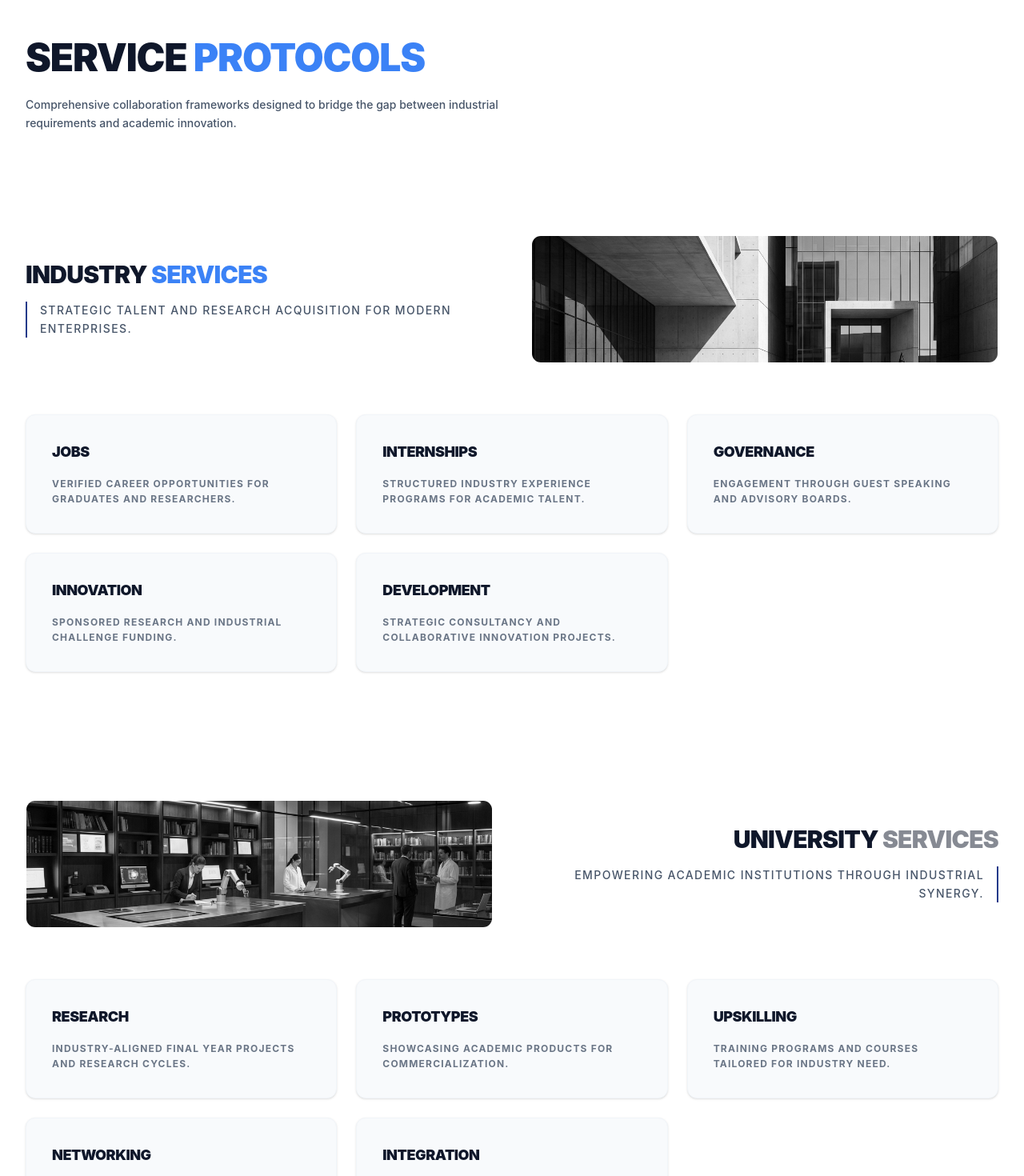
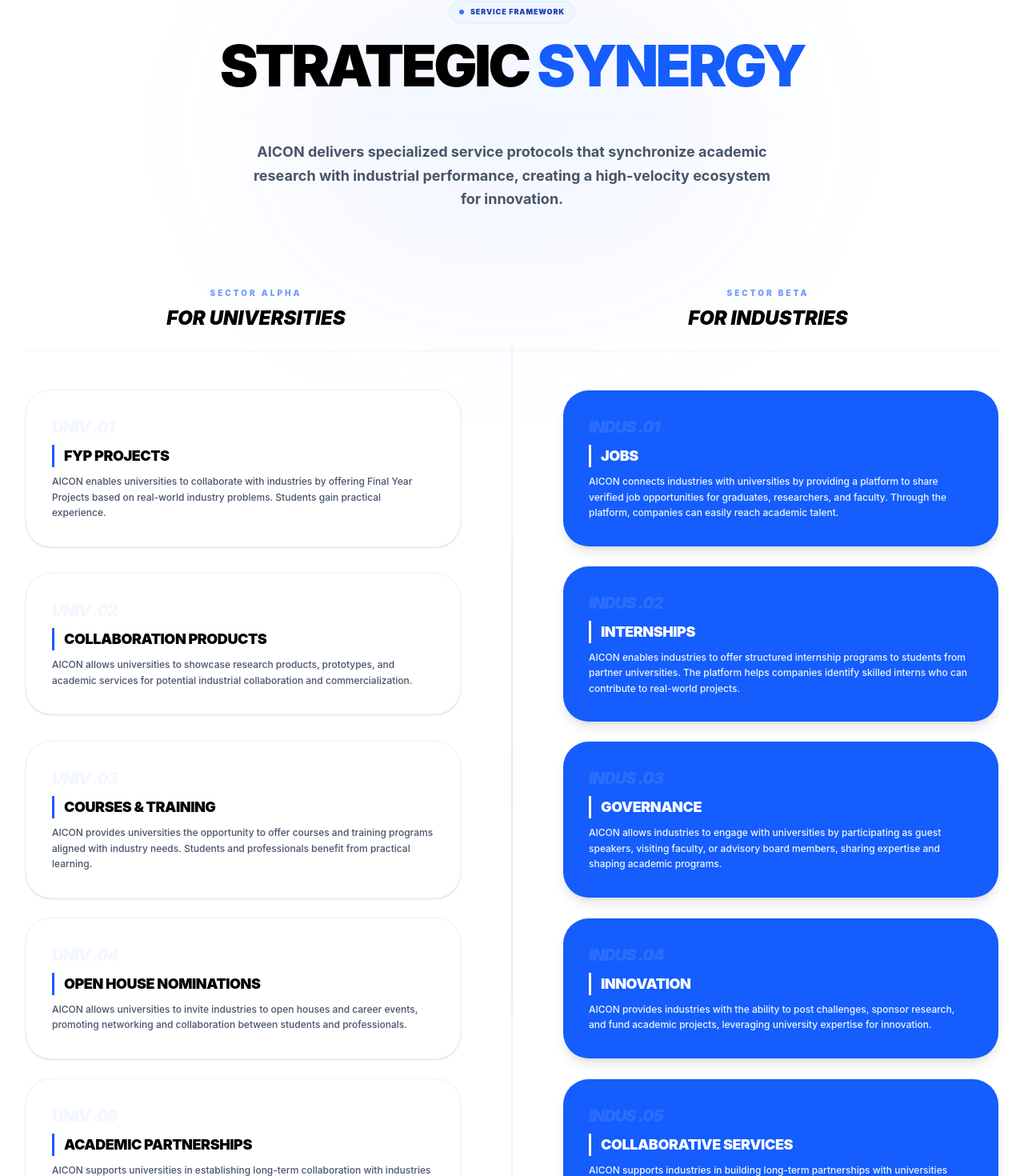
Before and after one commit to JunaidKhanNiazii/BBABachMate2, a React (Vite) app in the folder frontend/: page /services in a window 1280 px wide. Shown: the part 80-1550 px from the top of the page at 80% size. Built offline with nearby package versions, Linux system fonts and the light colour scheme; no server answers.

Commit message:
up do date code

```diff
--- a/frontend/src/pages/Contact.jsx
+++ b/frontend/src/pages/Contact.jsx
@@ -44,7 +44,7 @@
 
         <div className="grid grid-cols-1 lg:grid-cols-3 gap-12">
           <div className="lg:col-span-2">
-            <div className="bg-[var(--bg-secondary)] p-8 md:p-12 rounded-2xl border border-[var(--bg-tertiary)] shadow-xl">
+            <div className="bg-[var(--bg-secondary)] p-8 md:p-12 rounded-2xl  shadow-[0_15px_20px_rgba(59,130,246,0.6)] ">
               <form onSubmit={handleSubmit} className="grid grid-cols-1 md:grid-cols-2 gap-6">
                 {status.message && (
                   <div className={`md:col-span-2 p-4 rounded-xl text-xs font-bold uppercase tracking-widest ${status.type === 'success' ? 'bg-green-500/10 text-green-500 border border-green-500/20' : 'bg-red-500/10 text-red-500 border border-red-500/20'}`}>
--- a/frontend/src/pages/OurServices.jsx
+++ b/frontend/src/pages/OurServices.jsx
@@ -1,86 +1,145 @@
-import React from 'react';
+import React, { useEffect, useRef, useState } from 'react';
 
 function OurServices() {
+  const [visibleItems, setVisibleItems] = useState(new Set());
+  const itemRefs = useRef([]);
+
+  useEffect(() => {
+    const observer = new IntersectionObserver(
+      (entries) => {
+        entries.forEach((entry) => {
+          if (entry.isIntersecting) {
+            const index = entry.target.getAttribute('data-index');
+            setVisibleItems((prev) => new Set([...prev, parseInt(index)]));
+          }
+        });
+      },
+      { threshold: 0.1 }
+    );
+
+    itemRefs.current.forEach((ref) => {
+      if (ref) observer.observe(ref);
+    });
+
+    return () => observer.disconnect();
+  }, []);
+
   const industryServices = [
-    { title: "Jobs", description: "Verified career opportunities for graduates and researchers." },
-    { title: "Internships", description: "Structured industry experience programs for academic talent." },
-    { title: "Governance", description: "Engagement through guest speaking and advisory boards." },
-    { title: "Innovation", description: "Sponsored research and industrial challenge funding." },
-    { title: "Development", description: "Strategic consultancy and collaborative innovation projects." }
+    {
+      title: "Jobs",
+      description: "AICON connects industries with universities by providing a platform to share verified job opportunities for graduates, researchers, and faculty. Through the platform, companies can easily reach academic talent."
+    },
+    {
+      title: "Internships",
+      description: "AICON enables industries to offer structured internship programs to students from partner universities. The platform helps companies identify skilled interns who can contribute to real-world projects."
+    },
+    {
+      title: "Governance",
+      description: "AICON allows industries to engage with universities by participating as guest speakers, visiting faculty, or advisory board members, sharing expertise and shaping academic programs."
+    },
+    {
+      title: "Innovation",
+      description: "AICON provides industries with the ability to post challenges, sponsor research, and fund academic projects, leveraging university expertise for innovation."
+    },
+    {
+      title: "Collaborative Services",
+      description: "AICON supports industries in building long-term partnerships with universities through joint research, consultancy, and innovation projects for business growth."
+    }
   ];
 
   const universityServices = [
-    { title: "Research", description: "Industry-aligned Final Year Projects and research cycles." },
-    { title: "Prototypes", description: "Showcasing academic products for commercialization." },
-    { title: "Upskilling", description: "Training programs and courses tailored for industry need." },
-    { title: "Networking", description: "Open House nominations and career development events." },
-    { title: "Integration", description: "Long-term synergy through joint academic-industrial ventures." }
+    {
+      title: "FYP Projects",
+      description: "AICON enables universities to collaborate with industries by offering Final Year Projects based on real-world industry problems. Students gain practical experience."
+    },
+    {
+      title: "Collaboration Products",
+      description: "AICON allows universities to showcase research products, prototypes, and academic services for potential industrial collaboration and commercialization."
+    },
+    {
+      title: "Courses & Training",
+      description: "AICON provides universities the opportunity to offer courses and training programs aligned with industry needs. Students and professionals benefit from practical learning."
+    },
+    {
+      title: "Open House Nominations",
+      description: "AICON allows universities to invite industries to open houses and career events, promoting networking and collaboration between students and professionals."
+    },
+    {
+      title: "Academic Partnerships",
+      description: "AICON supports universities in establishing long-term collaboration with industries through joint research, consultancy, and innovation projects."
+    }
   ];
 
   return (
-    <div className="min-h-screen bg-[var(--bg-primary)]">
-      <div className="max-w-7xl mx-auto py-32 px-6 lg:px-8">
-        <div className="max-w-3xl mb-32">
-          <h1 className="text-4xl md:text-5xl font-black text-[var(--text-primary)] mb-6 tracking-tight uppercase">
-            SERVICE <span className="text-[var(--accent-secondary)]">PROTOCOLS</span>
+    <div className="min-h-screen bg-[var(--bg-primary)] text-[var(--text-primary)] selection:bg-blue-500/30 overflow-x-hidden pt-20 pb-32">
+      {/* Background Subtle Accents */}
+      <div className="absolute top-10 left-1/2 -translate-x-1/2 w-[600px] h-[400px] bg-blue-600/5 blur-[100px] rounded-full pointer-events-none"></div>
+
+      <div className="max-w-7xl mx-auto px-4 lg:px-8 relative z-10">
+        {/* Intro Hero Section - Compact */}
+        <div className="max-w-4xl mx-auto text-center mb-24">
+          <div className="inline-flex items-center space-x-2 px-3 py-1.5 bg-blue-50 border border-blue-100 rounded-full animate-in fade-in slide-in-from-bottom-2 duration-700 mb-6">
+            <span className="w-1.5 h-1.5 bg-blue-600 rounded-full animate-pulse"></span>
+            <span className="text-[9px] font-black text-blue-800 uppercase tracking-widest">Service Framework</span>
+          </div>
+
+          <h1 className="text-5xl md:text-6xl lg:text-7xl font-black tracking-tighter uppercase leading-[0.8] text-black animate-in fade-in slide-in-from-top-4 duration-1000 mb-8">
+            Strategic <span className="text-blue-600">Synergy</span>
           </h1>
-          <p className="text-[var(--text-secondary)] font-medium text-sm leading-relaxed max-w-2xl">
-            Comprehensive collaboration frameworks designed to bridge the gap between
-            industrial requirements and academic innovation.
+
+          <p className="text-[var(--text-secondary)] text-base md:text-lg font-bold leading-relaxed max-w-2xl mx-auto border-t border-gray-100 pt-8 animate-in fade-in slide-in-from-bottom-4 duration-1000 delay-300">
+            AICON delivers specialized service protocols that synchronize academic research with industrial performance, creating a high-velocity ecosystem for innovation.
           </p>
         </div>
 
-        {/* Industry Section */}
-        <div className="mb-40">
-          <div className="flex flex-col lg:flex-row items-center gap-12 mb-16">
-            <div className="lg:w-1/2">
-              <h2 className="text-3xl font-black uppercase mb-4 tracking-tight text-[var(--text-primary)]">INDUSTRY <span className="text-[var(--accent-secondary)]">SERVICES</span></h2>
-              <p className="text-[var(--text-secondary)] text-sm font-medium leading-relaxed uppercase tracking-widest border-l-2 border-[var(--accent-primary)] pl-4">
-                Strategic talent and research acquisition for modern enterprises.
-              </p>
+        {/* Timeline Layout */}
+        <div className="relative">
+          {/* Column Headers - Clear Distinction */}
+          <div className="hidden md:grid grid-cols-2 gap-16 mb-12 border-b border-gray-100 pb-6">
+            <div className="text-center">
+              <span className="text-[10px] font-black uppercase tracking-[0.3em] text-blue-600/60 block mb-2">Sector Alpha</span>
+              <h3 className="text-2xl font-black uppercase text-black italic">For Universities</h3>
             </div>
-            <div className="lg:w-1/2">
-              <img
-                src="/images/industry_sector.png"
-                alt="Industry Protocols"
-                className="w-full h-40 object-cover rounded-xl border border-white/5 grayscale"
-              />
+            <div className="text-center">
+              <span className="text-[10px] font-black uppercase tracking-[0.3em] text-blue-600/60 block mb-2">Sector Beta</span>
+              <h3 className="text-2xl font-black uppercase text-black italic">For Industries</h3>
             </div>
           </div>
 
-          <div className="grid grid-cols-1 md:grid-cols-2 lg:grid-cols-3 gap-6">
-            {industryServices.map((service, idx) => (
-              <div key={idx} className="bg-[var(--bg-secondary)] p-8 rounded-xl border border-[var(--bg-tertiary)] hover:border-[var(--accent-secondary)]/20 transition-all shadow-sm">
-                <h3 className="text-lg font-black text-[var(--text-primary)] mb-4 uppercase tracking-tight">{service.title}</h3>
-                <p className="text-[var(--text-secondary)] text-xs font-bold uppercase tracking-widest leading-relaxed opacity-80">{service.description}</p>
-              </div>
-            ))}
-          </div>
-        </div>
+          {/* Central Vertical Line */}
+          <div className="absolute left-1/2 -translate-x-1/2 top-16 bottom-0 w-px bg-gradient-to-b from-blue-600/10 via-blue-600/30 to-blue-600/10 hidden md:block"></div>
 
-        {/* University Section */}
-        <div className="mb-20">
-          <div className="flex flex-col lg:flex-row-reverse items-center gap-12 mb-16">
-            <div className="lg:w-1/2 text-right lg:text-right">
-              <h2 className="text-3xl font-black uppercase mb-4 tracking-tight text-[var(--text-primary)]">UNIVERSITY <span className="text-[var(--text-primary)] opacity-50">SERVICES</span></h2>
-              <p className="text-[var(--text-secondary)] text-sm font-medium leading-relaxed uppercase tracking-widest border-r-2 border-[var(--accent-primary)] pr-4">
-                Empowering academic institutions through industrial synergy.
-              </p>
-            </div>
-            <div className="lg:w-1/2">
-              <img
-                src="/images/academic_research.png"
-                alt="University Protocols"
-                className="w-full h-40 object-cover rounded-xl border border-white/5 grayscale"
-              />
-            </div>
-          </div>
+          {/* Service Entries */}
+          <div className="space-y-12 md:space-y-6">
+            {[0, 1, 2, 3, 4].map((index) => (
+              <div
+                key={index}
+                ref={(el) => (itemRefs.current[index] = el)}
+                data-index={index}
+                className={`relative grid grid-cols-1 md:grid-cols-2 gap-8 md:gap-16 items-center transition-all duration-1000 ease-out ${visibleItems.has(index) ? 'opacity-100 translate-y-0' : 'opacity-0 translate-y-12'}`}
+              >
 
-          <div className="grid grid-cols-1 md:grid-cols-2 lg:grid-cols-3 gap-6">
-            {universityServices.map((service, idx) => (
-              <div key={idx} className="bg-[var(--bg-secondary)] p-8 rounded-xl border border-[var(--bg-tertiary)] hover:border-[var(--accent-secondary)]/20 transition-all shadow-sm">
-                <h3 className="text-lg font-black text-[var(--text-primary)] mb-4 uppercase tracking-tight">{service.title}</h3>
-                <p className="text-[var(--text-secondary)] text-xs font-bold uppercase tracking-widest leading-relaxed opacity-80">{service.description}</p>
+                {/* University Service (Left) */}
+                <div className="md:pr-8 group">
+                  <div className="bg-white p-6 md:p-8 rounded-[2rem] border border-gray-100 shadow-sm hover:shadow-xl transition-all duration-500 hover:-translate-y-1">
+                    <div className="text-xl font-black text-blue-600/5 mb-2 group-hover:text-blue-600/10 transition-colors uppercase italic tracking-tighter">Univ .0{index + 1}</div>
+                    <h2 className="text-lg font-black uppercase text-black mb-2 tracking-tight border-l-3 border-blue-600 pl-3">{universityServices[index].title}</h2>
+                    <p className="text-[var(--text-secondary)] text-[12px] font-medium leading-relaxed">
+                      {universityServices[index].description}
+                    </p>
+                  </div>
+                </div>
+
+                {/* Industry Service (Right) */}
+                <div className="md:pl-8 group">
+                  <div className="bg-blue-600 p-6 md:p-8 rounded-[2rem] shadow-lg hover:shadow-blue-600/30 transition-all duration-500 hover:-translate-y-1 relative">
+                    <div className="text-xl font-black text-white/10 mb-2 group-hover:text-white/20 transition-colors uppercase italic tracking-tighter">Indus .0{index + 1}</div>
+                    <h2 className="text-lg font-black uppercase text-white mb-2 tracking-tight border-l-3 border-white pl-3">{industryServices[index].title}</h2>
+                    <p className="text-blue-50 text-[12px] font-medium leading-relaxed">
+                      {industryServices[index].description}
+                    </p>
+                  </div>
+                </div>
               </div>
             ))}
           </div>
```
Also changed, not shown: frontend/src/pages/About.jsx (+55 -40 lines).
